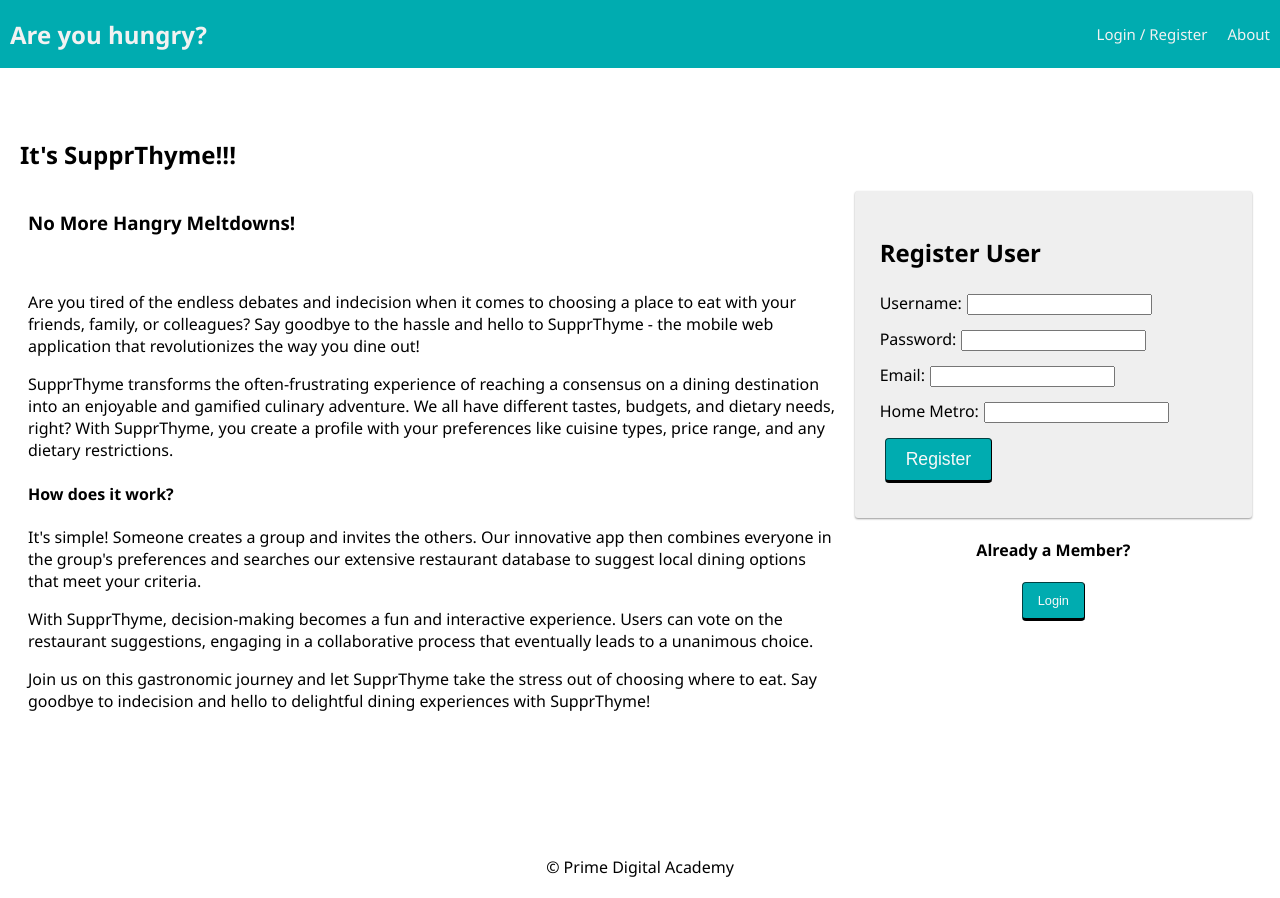
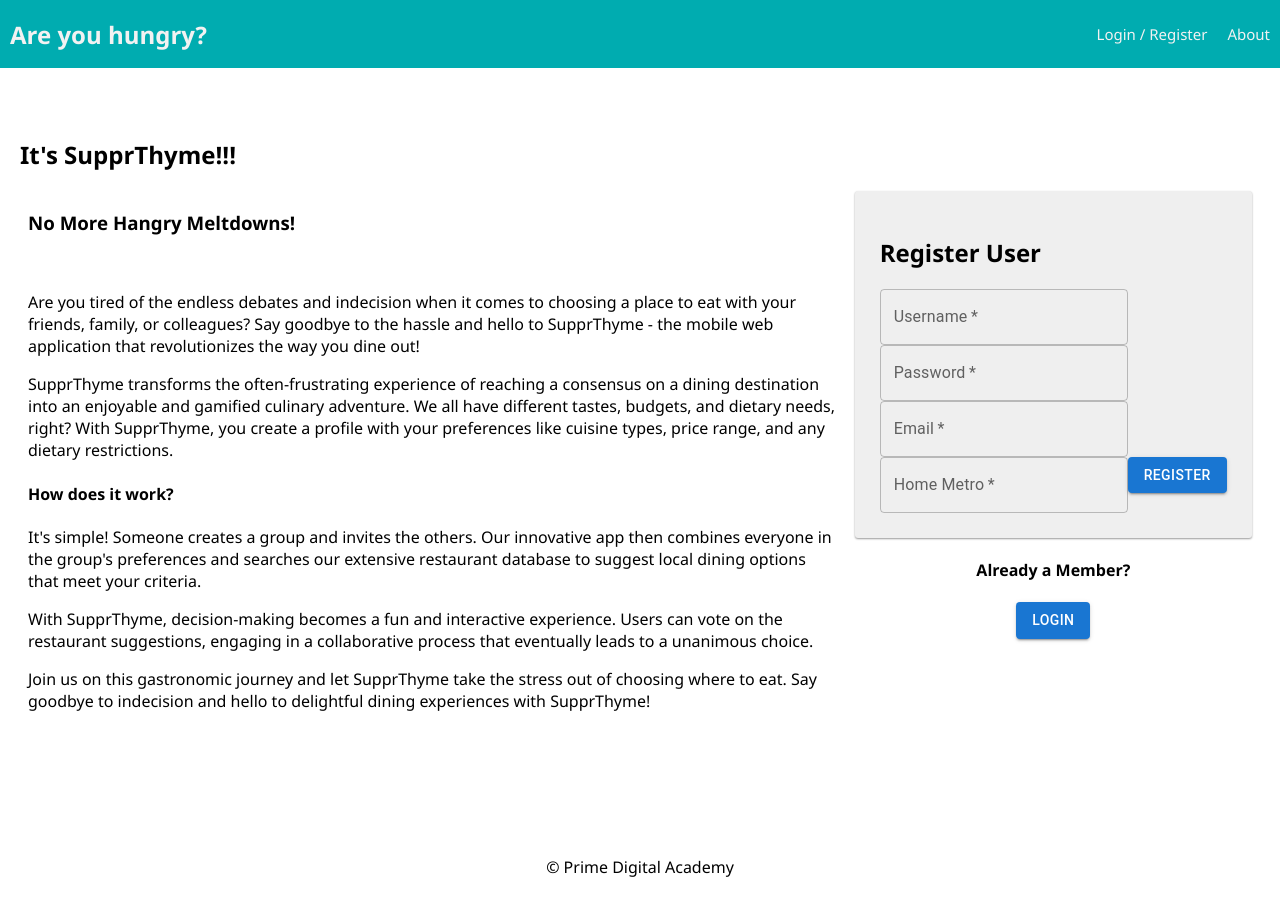
Before and after one commit to NekkidBear/SupprThyme, a React (Vite) app: page /#/home in a window 1280 px wide. Built offline with nearby package versions, Linux system fonts and the light colour scheme; no server answers.

Commit message:
update Landing page and RegisterForm to use MUI components

```diff
--- a/src/components/LandingPage/LandingPage.jsx
+++ b/src/components/LandingPage/LandingPage.jsx
@@ -1,5 +1,6 @@
 import React, { useState } from "react";
 import { useHistory } from "react-router-dom";
+import { Button } from "@mui/material";
 import "./LandingPage.css";
 
 // CUSTOM COMPONENTS
@@ -38,9 +39,9 @@ function LandingPage() {
           <h4>How does it work?</h4>
           <p>
             It's simple! Someone creates a group and invites the others. Our
-            innovative app then combines everyone in the group's preferences and searches our
-            extensive restaurant database to suggest local dining options that
-            meet your criteria.
+            innovative app then combines everyone in the group's preferences and
+            searches our extensive restaurant database to suggest local dining
+            options that meet your criteria.
           </p>
           <p>
             With SupprThyme, decision-making becomes a fun and interactive
@@ -59,9 +60,9 @@ function LandingPage() {
 
           <center>
             <h4>Already a Member?</h4>
-            <button className="btn btn_sizeSm" onClick={onLogin}>
+            <Button variant="contained" color="primary" onClick={onLogin}>
               Login
-            </button>
+            </Button>
           </center>
         </div>
       </div>
--- a/src/components/RegisterForm/RegisterForm.jsx
+++ b/src/components/RegisterForm/RegisterForm.jsx
@@ -1,18 +1,17 @@
 import React, { useState } from "react";
 import { useDispatch, useSelector } from "react-redux";
+import { Button, TextField } from "@mui/material";
 
 function RegisterForm() {
   const [username, setUsername] = useState("");
   const [password, setPassword] = useState("");
   const [email, setEmail] = useState("");
   const [home_metro, setHomeMetro] = useState("");
-
   const errors = useSelector((store) => store.errors);
   const dispatch = useDispatch();
 
   const registerUser = (event) => {
     event.preventDefault();
-
     dispatch({
       type: "REGISTER",
       payload: {
@@ -22,7 +21,7 @@ function RegisterForm() {
         home_metro: home_metro,
       },
     });
-  }; // end registerUser
+  };
 
   return (
     <form className="formPanel" onSubmit={registerUser}>
@@ -32,57 +31,35 @@ function RegisterForm() {
           {errors.registrationMessage}
         </h3>
       )}
-      <div>
-        <label htmlFor="username">
-          Username:
-          <input
-            type="text"
-            name="username"
+      <TextField
+        label="Username"
         value={username}
+        onChange={(event) => setUsername(event.target.value)}
         required
-            onChange={(event) => setUsername(event.target.value)}
       />
-        </label>
-      </div>
-      <div>
-        <label htmlFor="password">
-          Password:
-          <input
+      <TextField
+        label="Password"
         type="password"
-            name="password"
         value={password}
+        onChange={(event) => setPassword(event.target.value)}
         required
-            onChange={(event) => setPassword(event.target.value)}
       />
-        </label>
-      </div>
-      <div>
-        <label htmlFor="email">
-          Email:
-          <input
+      <TextField
+        label="Email"
         type="email"
-            name="email"
         value={email}
+        onChange={(event) => setEmail(event.target.value)}
         required
-            onChange={(event) => setEmail(event.target.value)}
       />
-        </label>
-      </div>
-      <div>
-        <label htmlFor="home_metro">
-          Home Metro:
-          <input
-            type="text"
-            name="home_metro"
+      <TextField
+        label="Home Metro"
         value={home_metro}
+        onChange={(event) => setHomeMetro(event.target.value)}
         required
-            onChange={(event) => setHomeMetro(event.target.value)}
       />
-        </label>
-      </div>
-      <div>
-        <input className="btn" type="submit" name="submit" value="Register" />
-      </div>
+      <Button variant="contained" type="submit">
+        Register
+      </Button>
     </form>
   );
 }
```
Lines whose indentation alone changed are shown as unchanged.
